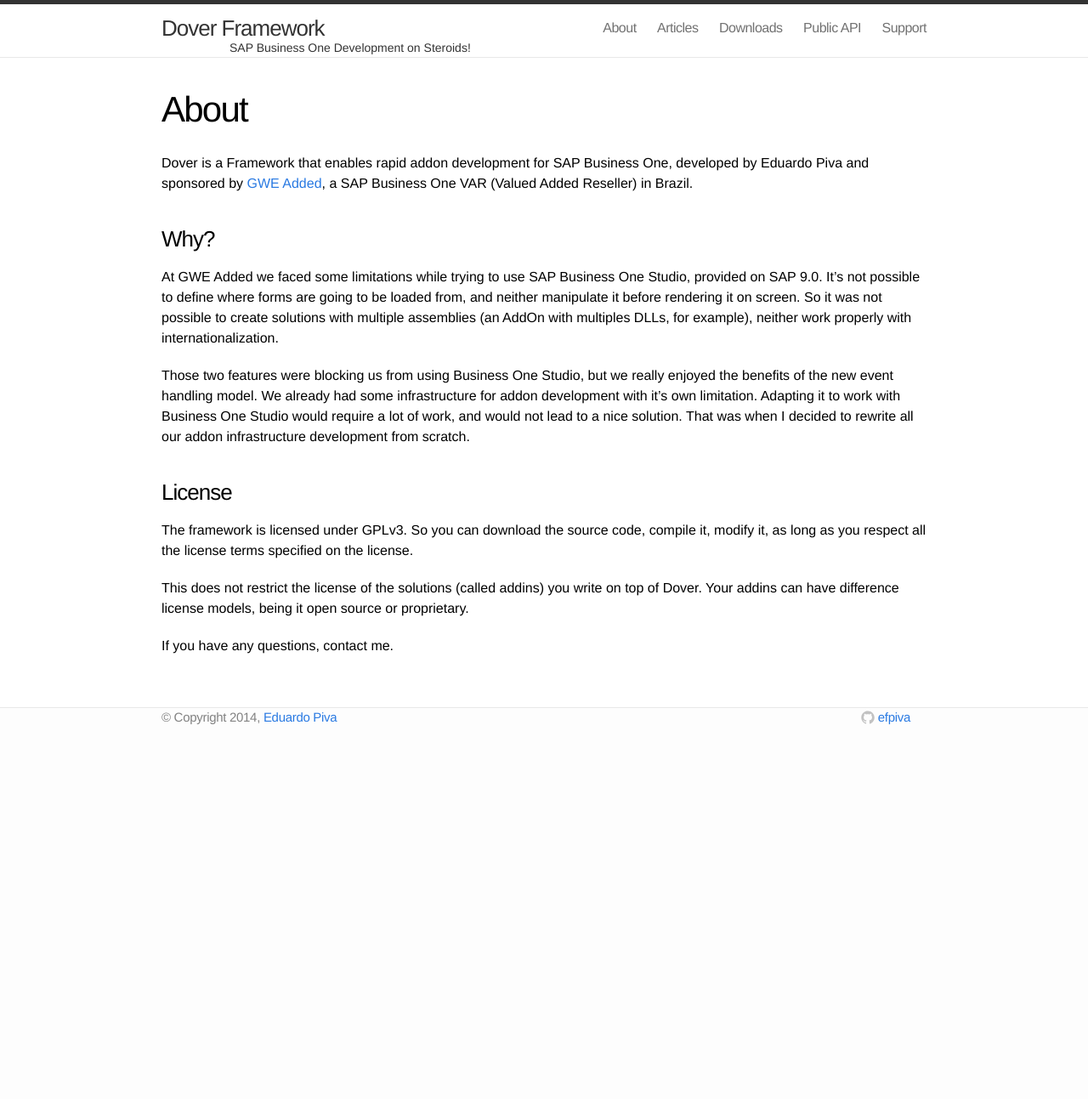
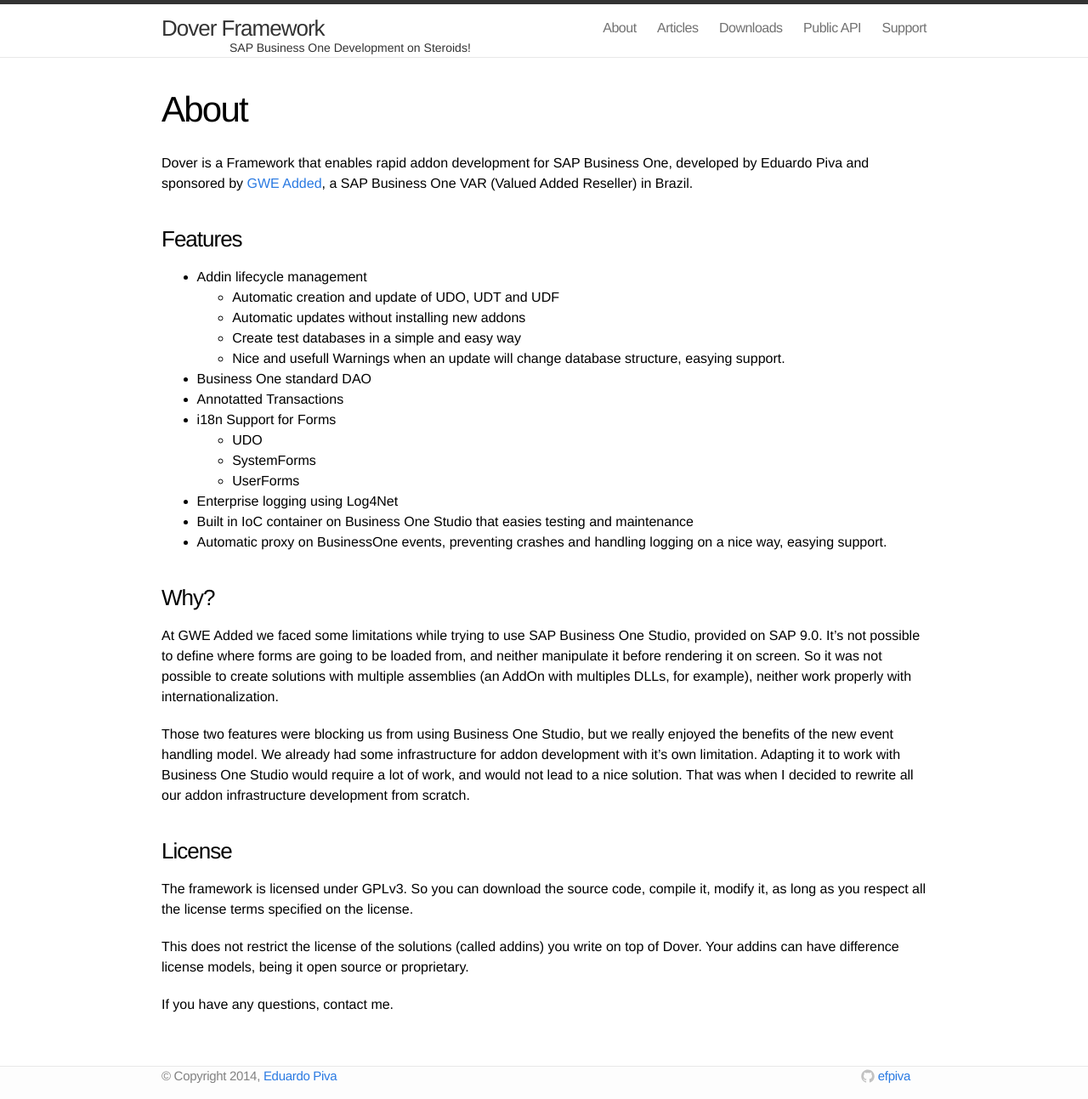
Before and after one commit to efpiva/efpiva.github.io, a Jekyll site: the page built from about.md, in a window 1280 px wide. Shown: the whole page at 85% size. Built offline with Jekyll 4.4.1, drawn with Linux system fonts in a browser that asks for light colours; before the commit the page ends 900 px from its top, so only the background shows below that.

Commit message:
Resume of features on About page

```diff
--- a/about.md
+++ b/about.md
@@ -5,6 +5,23 @@ permalink: /about/
 ---
 
 Dover is a Framework that enables rapid addon development for SAP Business One, developed by Eduardo Piva and sponsored by [GWE Added](http://www.gweadded.com.br), a SAP Business One VAR (Valued Added Reseller) in Brazil.
+
+### Features
+
+* Addin lifecycle management
+   * Automatic creation and update of UDO, UDT and UDF
+   * Automatic updates without installing new addons
+   * Create test databases in a simple and easy way
+   * Nice and usefull Warnings when an update will change database structure, easying support.
+* Business One standard DAO
+* Annotatted Transactions
+* i18n Support for Forms
+   * UDO
+   * SystemForms
+   * UserForms
+* Enterprise logging using Log4Net
+* Built in IoC container on Business One Studio that easies testing and maintenance
+* Automatic proxy on BusinessOne events, preventing crashes and handling logging on a nice way, easying support.
 
 ### Why?
 
```
